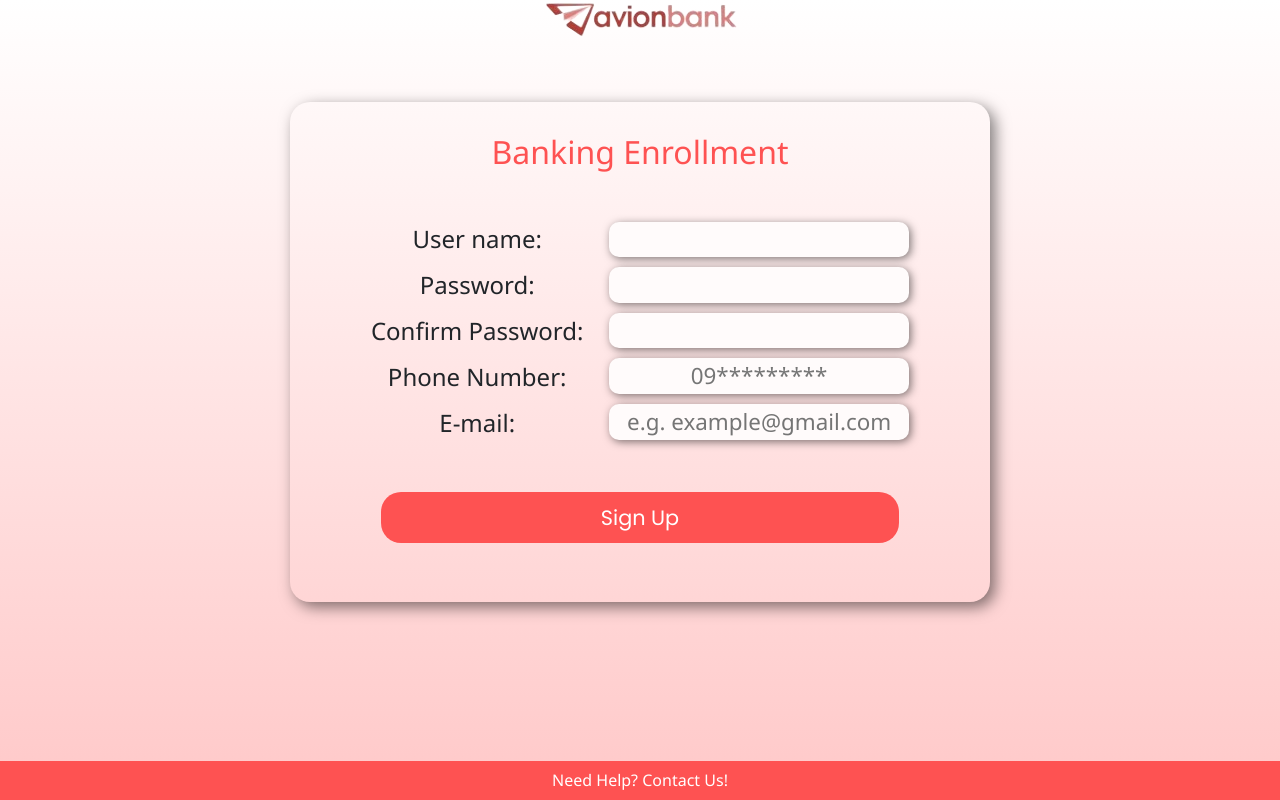
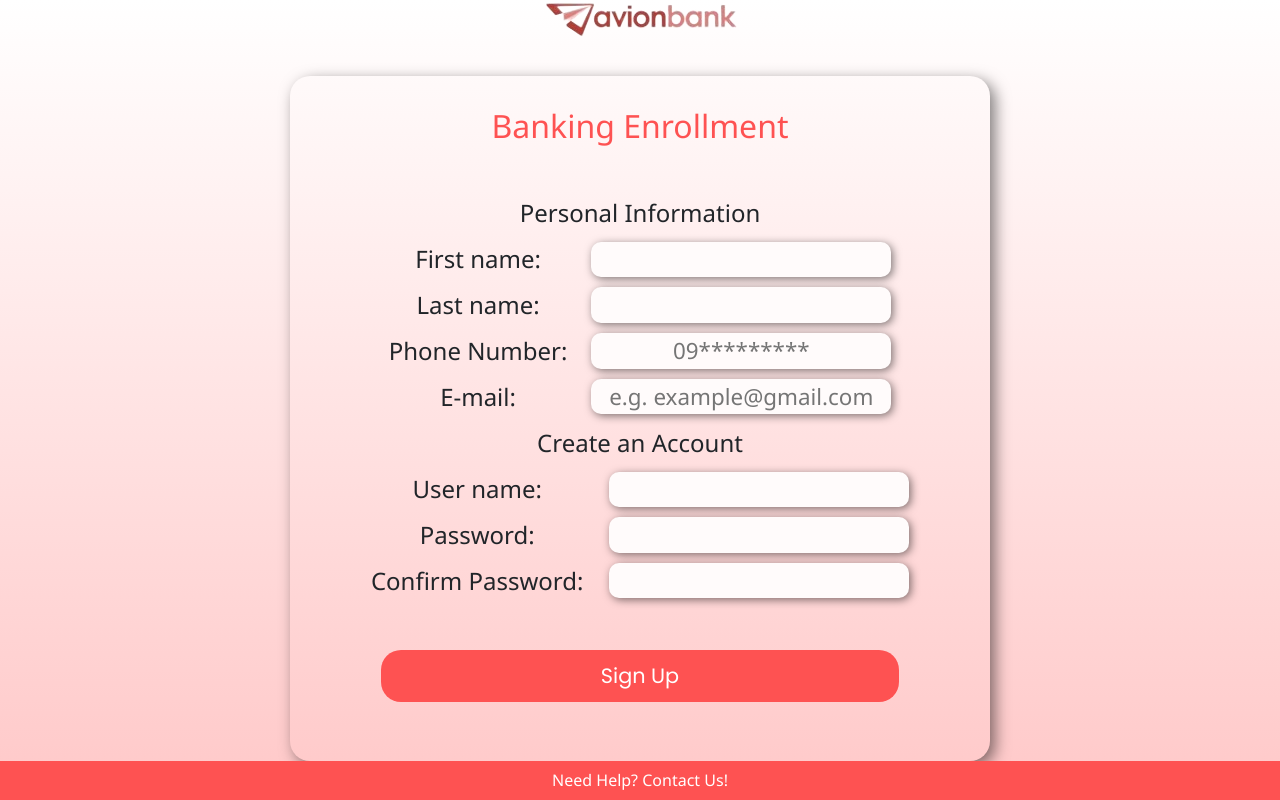
Before and after one commit to giiyomi/Banking-App, a React (Create React App) app: page / in a window 1280 px wide. Both pictures are taken after a click on the element "Sign Up". Built offline with nearby package versions, Linux system fonts and the light colour scheme.

Commit message:
minimal changes

```diff
--- a/src/App.js
+++ b/src/App.js
@@ -19,11 +19,12 @@ function App() {
     });
   }
 
+
   return (
     <div className="App">
     <LoginPage loginCredentials={loginCredentials}></LoginPage>
     <SignupPage credentialsContainer={credentialsContainer} newId={loginCredentials.length}></SignupPage>
-    <MainPage></MainPage>
+    <MainPage loginCredentials={loginCredentials}></MainPage>
     </div>
 
   );
--- a/src/pages/LoginPage/components/LoginCredentials.jsx
+++ b/src/pages/LoginPage/components/LoginCredentials.jsx
@@ -3,18 +3,18 @@ import './LoginCredentials.css'
 
 
 
-function LoginCredentials(props){//dito ayaw lumabas dun sa import kaya hinook ko nalang
+function LoginCredentials(props){
     const {loginCredentials} = props
 
     const alertLogin = (e) => {
         e.preventDefault();
         const userNameInput = e.target.elements.userName.value;
         const passwordInput = e.target.elements.password.value;
-        const isValidCredential = loginCredentials.some(credential => credential.user_name === userNameInput && credential.password === passwordInput);
+        const matchedCredential = loginCredentials.find(credential => credential.user_name === userNameInput && credential.password === passwordInput);
 
-        if (isValidCredential) {
+        if (matchedCredential) {
             alert("You have successfully logged in");
-            successLogin();
+            successLogin(e);
         } else {
             alert("Invalid username or password. Please try again.");
         }
--- a/src/pages/MainPage/MainPage.jsx
+++ b/src/pages/MainPage/MainPage.jsx
@@ -4,11 +4,13 @@ import Dashboard from './components/Dashboard'
 import AvionbankLogo from '../components/AvionbankLogo/AvionbankLogo'
 import ContactUs from '../components/ContactUs/ContactUs'
 
-const MainPage = () => {
+const MainPage = (props) => {
+  const {loginCredentials} = props
+
   return (
     <div className='mainPage'>
       <AvionbankLogo></AvionbankLogo>
-      <Dashboard></Dashboard>
+      <Dashboard loginCredentials={loginCredentials}></Dashboard>
       <ContactUs></ContactUs>
     </div>
   )
--- a/src/pages/MainPage/components/Dashboard.jsx
+++ b/src/pages/MainPage/components/Dashboard.jsx
@@ -4,6 +4,8 @@ import SignupPage from '../../SignupPage/SignupPage'
 
 
 function Dashboard(){
+
+
     return (
         <div className='mainContainer'>
             <h1>Dashboard</h1>
@@ -14,9 +16,8 @@ function Dashboard(){
             </div>
             <div className='userInfo'>
                 <div className='userDetail'>
-                    <h6>Account Name:
-                    <br/>
-                    <span>John Doe</span>
+                    <h6>Account Manager:
+                    <span>John Smith</span>
                     </h6>
                 </div>
                 <div className='userDetail2'>
--- a/src/pages/SignupPage/SignupPage.css
+++ b/src/pages/SignupPage/SignupPage.css
@@ -18,6 +18,15 @@
     .regPage{
         justify-content: space-between;
         align-content: center;
-        min-height: 480px;
+        min-height: 700px;
     }
 }
+
+@media (max-height:500px){
+    .regPage{
+        justify-content: space-between;
+        align-content: center;
+        min-height: 700px;
+        width: 600px;
+    }
+}
--- a/src/pages/SignupPage/SignupPage.jsx
+++ b/src/pages/SignupPage/SignupPage.jsx
@@ -15,7 +15,6 @@ function SignupPage(props){
         <div className="regPage">
             <AvionbankLogo></AvionbankLogo>
             <SignupForm credentialsContainer={credentialsContainer} newId={newId}></SignupForm>
-
             <ContactUs></ContactUs>
         </div>
     )
--- a/src/pages/SignupPage/components/SignupForm.css
+++ b/src/pages/SignupPage/components/SignupForm.css
@@ -1,10 +1,10 @@
 .userInformation{
     box-shadow: 5px 5px 15px rgba(0,0,0,.5);
     border-radius: 20px;
-    height: 500px;
+    height: 690px;
     width: 700px;
     margin: auto;
-    margin-top: 5%;
+    margin-top: 3%;
     padding: 2%;
     display: flex;
     justify-content: flex-start;
@@ -22,13 +22,37 @@
 }
 
 .regForm{
+    display: flex;
+    justify-content: center;
+    align-items: center;
+    align-content: center;
+    font-family:'Segoe UI', Tahoma, Verdana, sans-serif;
+    flex-direction: column;
+}
+
+.personalInfo{
     gap: 5%;
     display: flex;
     justify-content: center;
     align-items: center;
     align-content: center;
-    font-family:'Segoe UI', Tahoma, Verdana, sans-serif;
 }
+
+.titlesInForms{
+    font-size: 150%;
+    padding: 5px 0px;
+
+
+}
+
+.createanAccount{
+    gap: 5%;
+    display: flex;
+    justify-content: center;
+    align-items: center;
+    align-content: center;
+}
+
 .regFormLabels{
     font-weight: 400;
     text-wrap: nowrap;
@@ -328,7 +352,7 @@
     .userInformation{
         padding: 0%;
         margin: auto;
-        width: 600px;
+        width: 500px;
         height: 400px;
         justify-content: center;
     }
--- a/src/pages/SignupPage/components/SignupForm.jsx
+++ b/src/pages/SignupPage/components/SignupForm.jsx
@@ -4,7 +4,8 @@ import { useState } from "react";
 
 function SignupForm(props) {
     const {credentialsContainer, newId} = props
-
+    const [firstNameValue, firstName] = useState('');
+    const [lastNameValue, lastName] = useState('');
     const [usernameValue, userName] = useState('');
     const [passwordValue, passWord] = useState('');
     const [confirmedPwValue, confirmedpassWord] = useState('');
@@ -21,6 +22,8 @@ function SignupForm(props) {
         }
 
         const newLoginObject = {
+          first_name: firstNameValue,
+          last_name: lastNameValue,
           user_name: usernameValue,
           password: passwordValue,
           confirm_password: confirmedPwValue,
@@ -32,6 +35,8 @@ function SignupForm(props) {
         console.log(newLoginObject);
         credentialsContainer(newLoginObject);
 
+        firstName('');
+        lastName('');
         userName('');
         passWord('');
         confirmedpassWord('');
@@ -53,17 +58,17 @@ function SignupForm(props) {
             Banking Enrollment
         </div>
         <div className="regForm">
-            <div className="regFormLabels">
-                <label htmlFor="userName">User name:</label>
-                <label htmlFor="password">Password:</label>
-                <label htmlFor="confirmPassword"> Confirm Password:</label>
+            <div className='titlesInForms'>Personal Information</div>
+            <div className='personalInfo'>
+                <div className='regFormLabels'>
+                    <label htmlFor="firstName">First name:</label>
+                    <label htmlFor="lastName">Last name:</label>
                     <label htmlFor="phoneNumber">Phone Number:</label>
                     <label htmlFor="email"> E-mail:</label>
                 </div>
-            <div className="regFormInputs">
-                <input type="text" name="userName" value={usernameValue} onChange={(e) => userName(e.target.value)} required></input>
-                <input type="password" name="passWord" value={passwordValue} onChange={(e) => passWord(e.target.value)} required></input>
-                <input type="password" name="confirmPassword" value={confirmedPwValue} onChange={(e) => confirmedpassWord(e.target.value)} required></input>
+                <div className='regFormInputs'>
+                    <input type="text" name="firstName" value={firstNameValue} onChange={(e) => firstName(e.target.value)} required></input>
+                    <input type="text" name="lastName" value={lastNameValue} onChange={(e) => lastName(e.target.value)} required></input>
                     <input
                     type="text"
                     className="phoneNumber"
@@ -79,6 +84,24 @@ function SignupForm(props) {
                     <input text="email" className="email" name="email" placeholder="e.g. example@gmail.com" value={emailValue} onChange={(e) => email(e.target.value)}></input>
                 </div>
             </div>
+            <div className='titlesInForms'>Create an Account</div>
+            <div className='createanAccount'>
+                <div className="regFormLabels">
+
+                    <label htmlFor="userName">User name:</label>
+                    <label htmlFor="password">Password:</label>
+                    <label htmlFor="confirmPassword"> Confirm Password:</label>
+
+                </div>
+                <div className="regFormInputs">
+
+                    <input type="text" name="userName" value={usernameValue} onChange={(e) => userName(e.target.value)} required></input>
+                    <input type="password" name="passWord" value={passwordValue} onChange={(e) => passWord(e.target.value)} required></input>
+                    <input type="password" name="confirmPassword" value={confirmedPwValue} onChange={(e) => confirmedpassWord(e.target.value)} required></input>
+
+                </div>
+            </div>
+        </div>
         <button type="submit" className="signUp">
             <div>Sign Up</div>
         </button>
```
Lines whose indentation alone changed are shown as unchanged.
